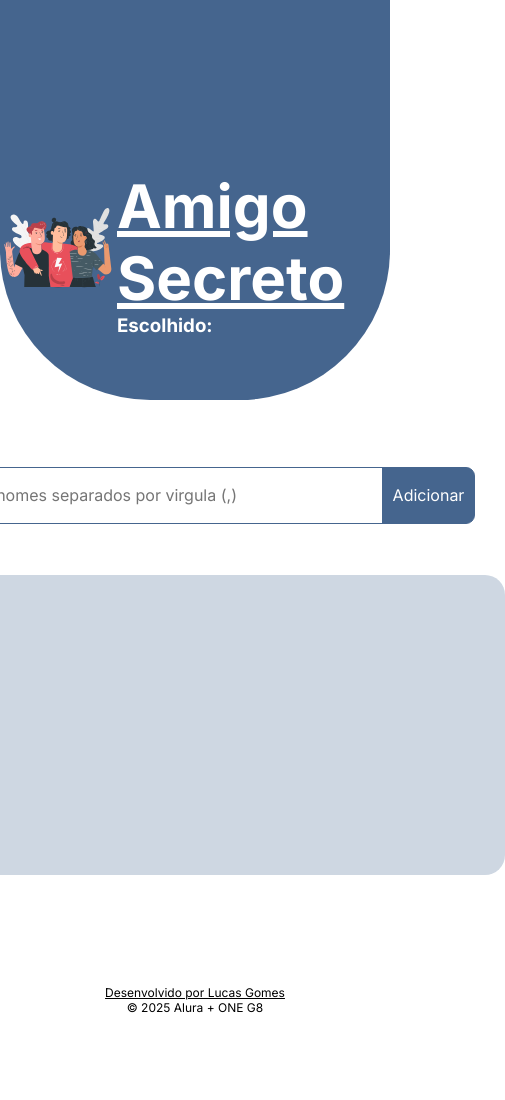
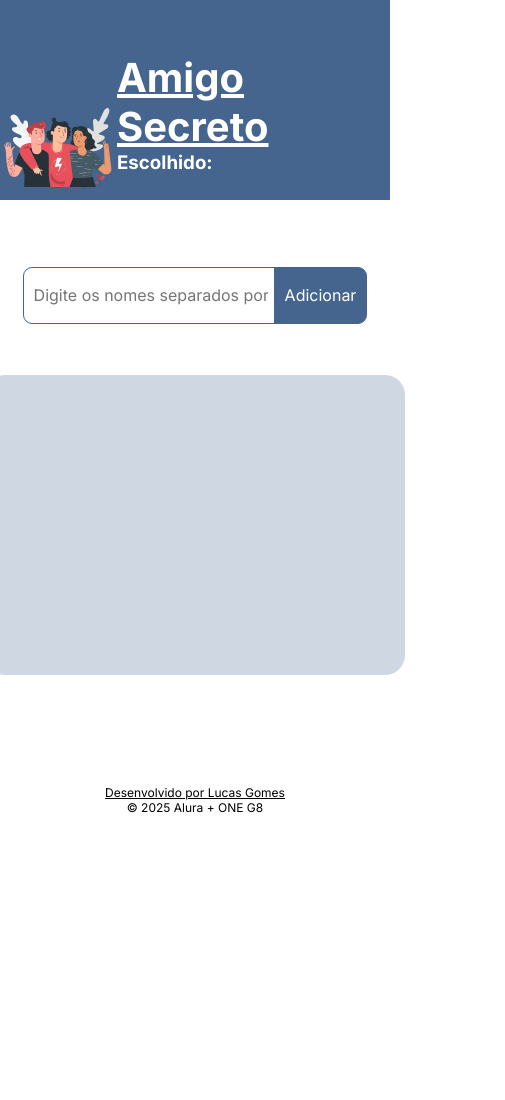
Before and after one commit to h1toh/alura-oracle-challenge-amigo-secreto, a plain HTML site: page index.html in a window 390 px wide. Shown: the whole page, 505 px wide, since content can reach past the window. After the commit the page ends 900 px from the top, so only its background shows below. Drawn offline with Linux system fonts and the light colour scheme.

Commit message:
secnd commit

```diff
--- a/assets/css/style.css
+++ b/assets/css/style.css
@@ -7,14 +7,13 @@
     font-style: normal;
 }
 
-
-
 header {
     background-color: #45658e;
     border-bottom-left-radius: 150px;
     border-bottom-right-radius: 150px;
     height: 400px;
     overflow: hidden;
+    transition: 0.6s ease-in-out;
 }
 
 main {
@@ -71,6 +70,7 @@ object {
     padding: 0;
     margin: 0;
     margin-top: -200px;
+    transition: 0.6s ease-in-out;
 }
 
 .esco {
@@ -167,6 +167,7 @@ ul {
     width: 600px;
     overflow: auto;
     height: 300px;
+    transition: 0.6s ease-in-out;
 }
 
 .sorte {
@@ -174,4 +175,52 @@ ul {
     display: flex;
     align-items: center;
     justify-content: center;
+    transition: 0.6s ease-in-out;
 }
+
+
+@media (max-width: 768px) {
+    header {
+        background-color: #45658e;
+        border-bottom-left-radius: 0px;
+        border-bottom-right-radius: 0px;
+        height: 200px;
+        overflow: hidden;
+    }
+    ul {
+        background-color: #ced7e2;
+        border-radius: 20px;
+        padding: 0 10px;
+        margin-top: -350px;
+        width: 400px;
+        overflow: auto;
+        height: 300px;
+    }
+    .x {
+        display: flex;
+        justify-content: center;
+        align-items: center;
+        padding: 0;
+        margin: 0;
+        margin-top: -200px;
+        width: 50px;
+        transition: 0.6s ease-in-out;
+    }
+    .sorte {
+        gap: 10px;
+        display: flex;
+        align-items: center;
+        justify-content: center;
+        flex-direction: column;
+    }
+    .titulo {
+        font-weight: 10px;
+        font-size: 40px;
+        text-decoration: underline;
+        margin-top: -150px;
+    }
+    object {
+        margin-top: -100px;
+        width: 30%;
+    }
+  }
```
